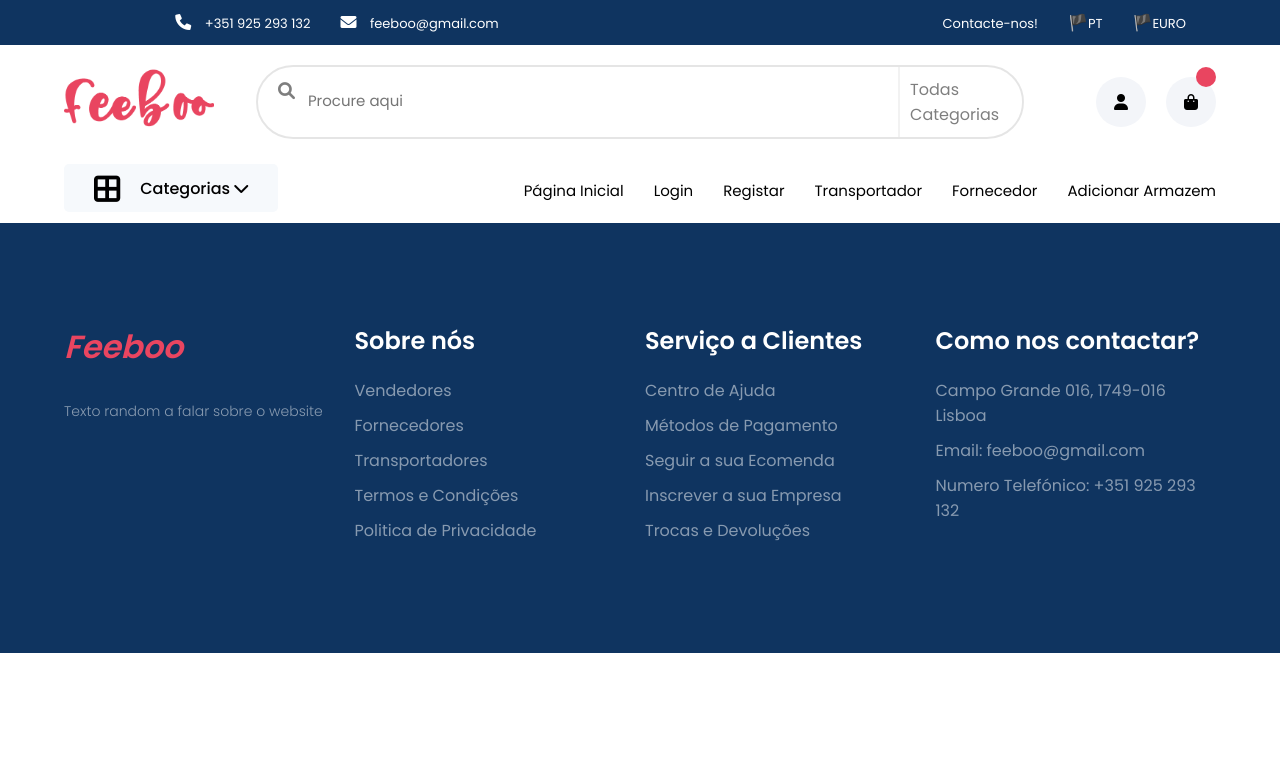
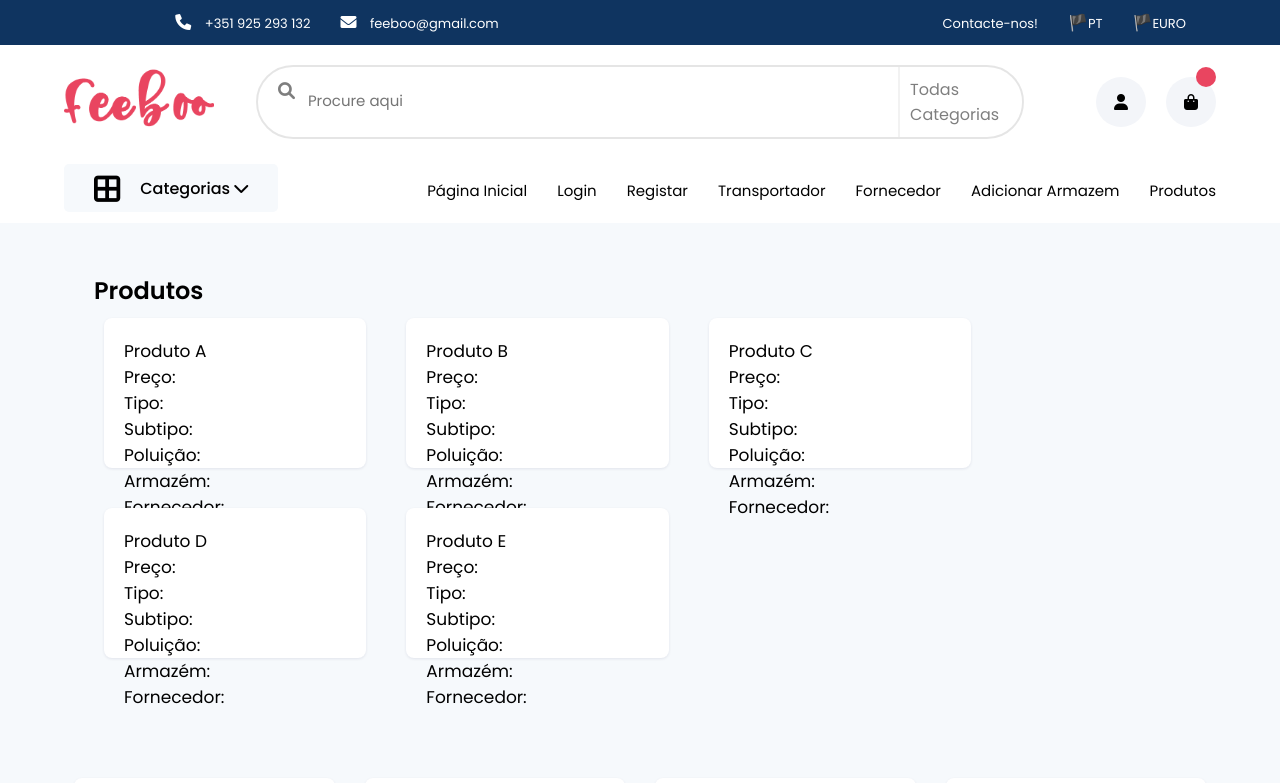
Before and after one commit to antonio-murta/PTI-PTR, a React (Create React App) app in the folder feebo-front/my-app/: page /produto in a window 1280 px wide. Shown: the top 783 px of the page. Built offline with nearby package versions, Linux system fonts and the light colour scheme.

Commit message:
pagina produtos geral começo

```diff
--- a/feebo-front/my-app/src/App.js
+++ b/feebo-front/my-app/src/App.js
@@ -14,11 +14,12 @@ import Transportador from "./pages/transportador/transportador"
 import { ThemeProvider, createTheme } from '@mui/material/styles';
 import Fornecedor from "./pages/fornecedor/fornecedor"
 import PerfilClient from "./perfilclient"
-
-
+import Produto from "./pages/produtos/produto"
 import AddTransportador from "./addTransportes"
 import AddArmazem from "./addArmazem"
 import InfoArmazens from "./pages/fornecedor/mainpage/InfoArmazens"
+import InfoProdutos from "./pages/produtos/main/InfoProdutos"
+
 
 function App() {
   const THEME = createTheme({
@@ -35,6 +36,7 @@ function App() {
   const { shopItems } = Sdata
   const { infoTransportes } = InfoTransportes
   const { infoArmazens } = InfoArmazens
+  const { infoProdutos } = InfoProdutos
   const [CartItem, setCartItem] = useState([])
 
   const addToCart = (product) => {
@@ -76,8 +78,7 @@ function App() {
           <Route path='/perfilclient'  element={<PerfilClient productItems={productItems} addToCart={addToCart} shopItems={shopItems} /> }/>
           <Route path='/addTransportes'  element={<AddTransportador productItems={productItems} addToCart={addToCart} shopItems={shopItems} /> }/>
           <Route path='/addArmazem'  element={<AddArmazem productItems={productItems} addToCart={addToCart} shopItems={shopItems} /> }/>
-
-
+          <Route path='/produto'  element={<Produto productItems={productItems} addToCart={addToCart} infoProdutos={infoProdutos} /> }/>
         </Routes>
         <Footer />
       </Router>
--- a/feebo-front/my-app/src/common/header/Navbar.jsx
+++ b/feebo-front/my-app/src/common/header/Navbar.jsx
@@ -35,6 +35,9 @@ const Navbar = () => {
               <li>
                 <Link to='/addArmazem'>Adicionar Armazem</Link>
               </li>
+              <li>
+                <Link to='/produto'>Produtos</Link>
+              </li>
             </ul>
 
             <button className='toggle' onClick={() => setMobileMenu(!MobileMenu)}>
--- /dev/null
+++ b/feebo-front/my-app/src/pages/produtos/main/InfoProdutos.js
@@ -0,0 +1,56 @@
+const InfoProdutos = {
+    infoProdutos: [
+      {
+        id: 1,
+        name: "Produto A",
+        preço: "xx €",
+        tipo: "tipo",
+        subtipo: "subtipo",
+        poluicao: "poluição",
+        armazem: "armazem",
+        fornecedor: "fornecedor",
+      },
+      {
+        id: 2,
+        name: "Produto B",
+        preço: "xx €",
+        tipo: "tipo",
+        subtipo: "subtipo",
+        poluicao: "poluição",
+        armazem: "armazem",
+        fornecedor: "fornecedor",
+      },
+      {
+        id: 3,
+        name: "Produto C",
+        preço: "xx €",
+        tipo: "tipo",
+        subtipo: "subtipo",
+        poluicao: "poluição",
+        armazem: "armazem",
+        fornecedor: "fornecedor",
+      },
+      {
+        id: 4,
+        name: "Produto D",
+        preço: "xx €",
+        tipo: "tipo",
+        subtipo: "subtipo",
+        poluicao: "poluição",
+        armazem: "armazem",
+        fornecedor: "fornecedor",
+      },
+      {
+        id: 5,
+        name: "Produto E",
+        preço: "xx €",
+        tipo: "tipo",
+        subtipo: "subtipo",
+        poluicao: "poluição",
+        armazem: "armazem",
+        fornecedor: "fornecedor",
+      },
+
+    ],
+  }
+  export default InfoProdutos
--- /dev/null
+++ b/feebo-front/my-app/src/pages/produtos/main/MainProdutos.jsx
@@ -0,0 +1,24 @@
+import React from "react"
+import Produtos from "./Produtos"
+import "./style-produtos.css"
+
+const MainProdutos = ({ addToCart, infoProdutos }) => {
+    return (
+      <>
+        <section className='shop background'>
+          <div className='container d_flex'>
+            <div className='contentWidth'>
+              <div className='heading d_flex'>
+                <h2>Produtos</h2>
+                </div>
+              <div className='product-content  grid1'>
+                <Produtos addToCart={addToCart} infoProdutos={infoProdutos} />
+              </div>
+            </div>
+          </div>
+        </section>
+      </>
+    )
+  }
+
+  export default MainProdutos
--- /dev/null
+++ b/feebo-front/my-app/src/pages/produtos/main/Produtos.jsx
@@ -0,0 +1,33 @@
+import React, { useState } from "react"
+import "./style-produtos.css"
+
+const Produtos = ({ infoProdutos }) => {
+    const [count, setCount] = useState(0)
+    const increment = () => {
+      setCount(count + 1)
+    }
+
+    return (
+      <>
+        {infoProdutos.map((item, index) => {
+          return (
+            <div key={index} className='box'>
+              <div className='transport mtop'>
+                <div className='product-details'>
+                  <h3>{item.name}</h3>
+                  <h3>Preço: {item.saida}</h3>
+                  <h3>Tipo: {item.chegada}</h3>
+                  <h3>Subtipo: {item.chegada}</h3>
+                  <h3>Poluição: {item.chegada}</h3>
+                  <h3>Armazém: {item.chegada}</h3>
+                  <h3>Fornecedor: {item.chegada}</h3>
+                </div>
+              </div>
+            </div>
+          )
+        })}
+      </>
+    )
+  }
+
+  export default Produtos
--- /dev/null
+++ b/feebo-front/my-app/src/pages/produtos/produto.js
@@ -0,0 +1,14 @@
+import React from "react"
+import Wrapper from "../../components/wrapper/Wrapper"
+import MainProdutos from "./main/MainProdutos"
+
+const Produto = ({ addToCart, infoProdutos }) => {
+  return (
+    <>
+    <MainProdutos infoProdutos={infoProdutos} addToCart={addToCart} />
+          <Wrapper />
+    </>
+  )
+}
+
+export default Produto
--- a/feebo-front/my-app/src/pages/transportador/main/Transportes.jsx
+++ b/feebo-front/my-app/src/pages/transportador/main/Transportes.jsx
@@ -1,7 +1,6 @@
 import React, { useState } from "react"
 import { HiPlusSm } from "react-icons/hi";
 import "./style-transporte.css"
-
 
 const Transportes = ({ infoTransportes, addToCart }) => {
   const [count, setCount] = useState(0)
```
Also changed, not shown: feebo-front/my-app/src/pages/produtos/main/style-produtos.css (added).
